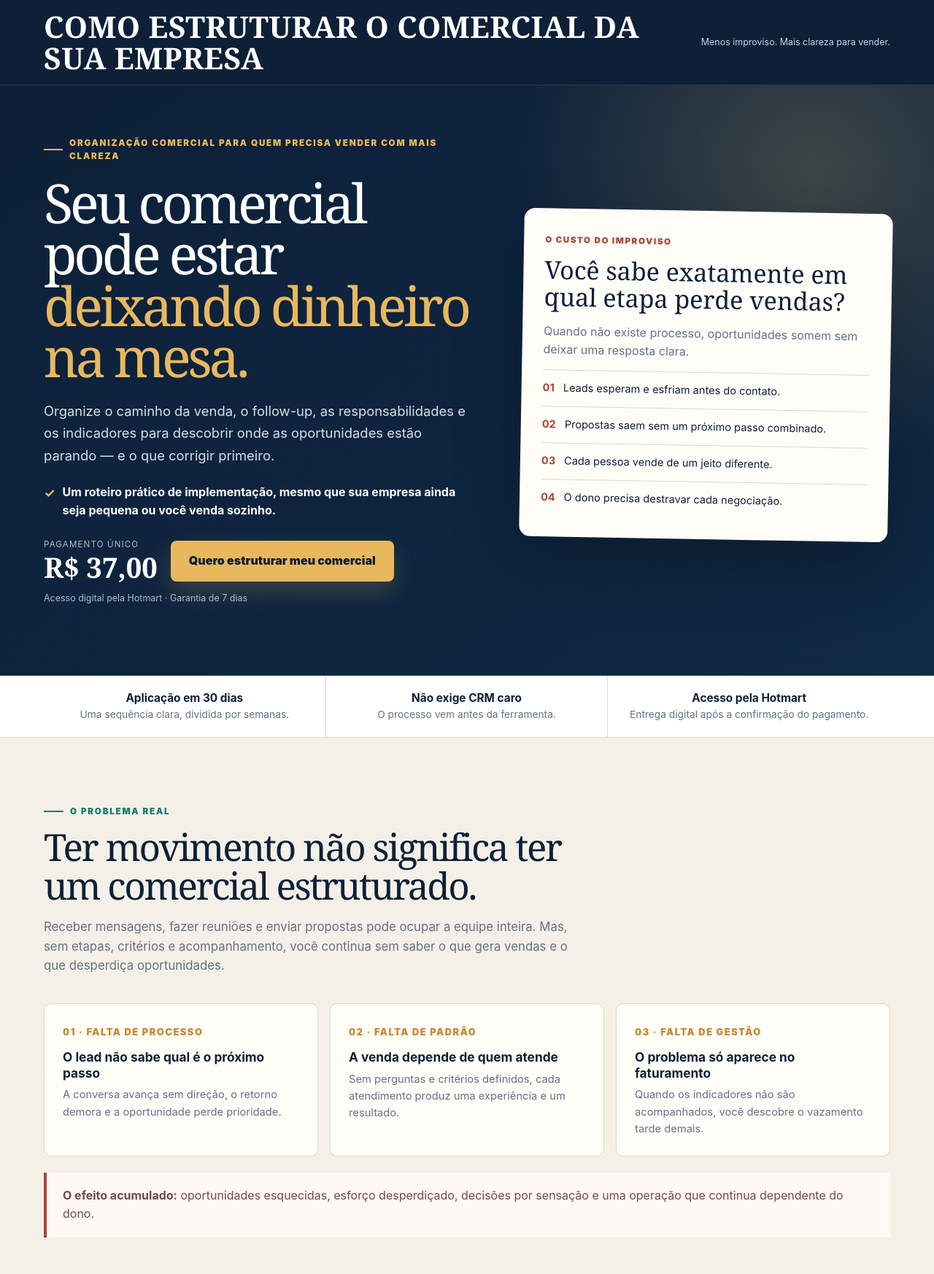
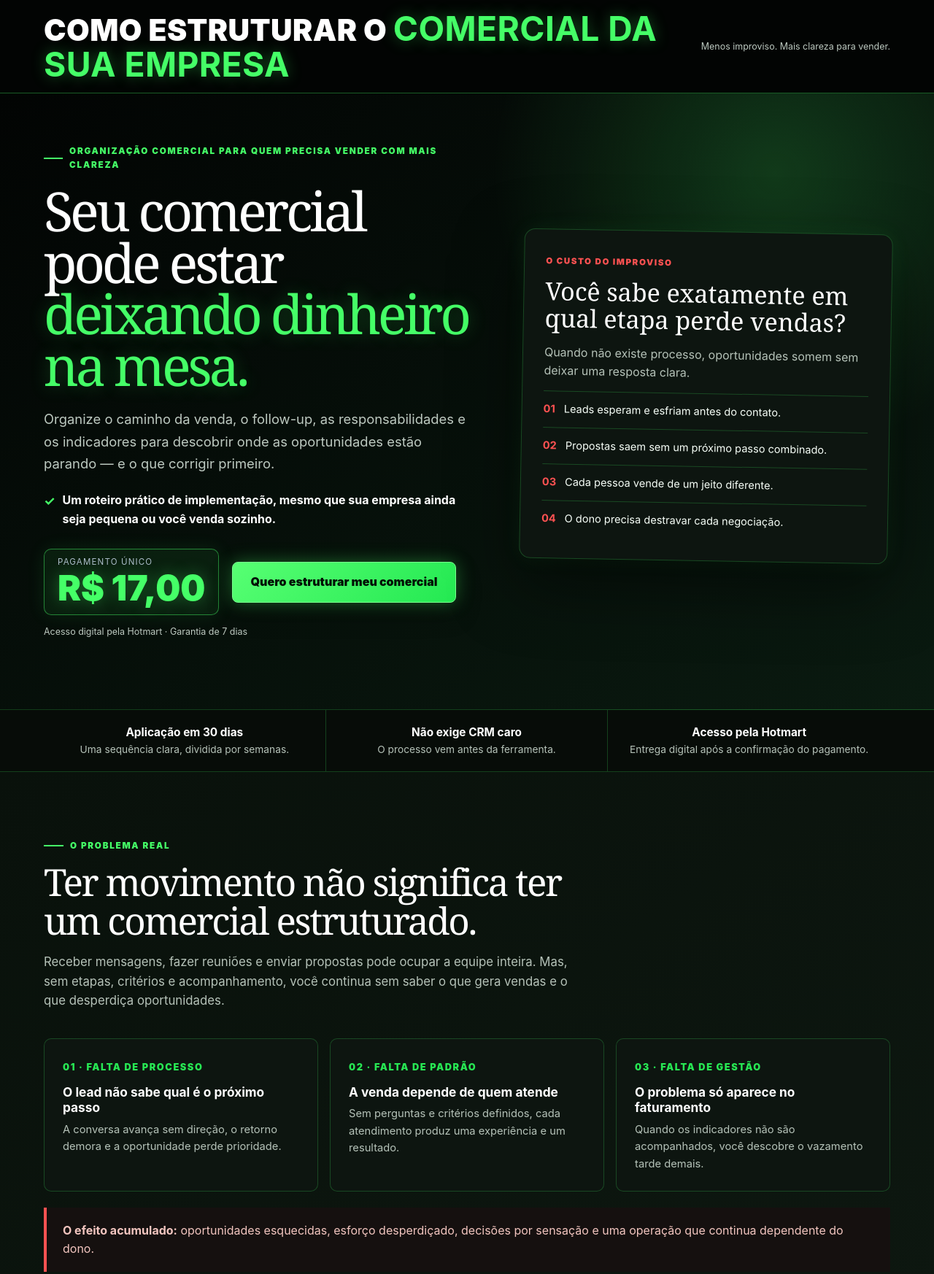
Before and after one commit to seniortrafegopro-cyber/renda-com-ia, a website: page index.html in a window 1280 px wide. Shown: the top 1746 px of the page at 73% size. Drawn offline with Linux system fonts and the light colour scheme.

Commit message:
Atualiza preço para R$ 17 e aplica identidade neon

```diff
--- a/index.html
+++ b/index.html
@@ -17,12 +17,43 @@
     @media(max-width:900px){.hero-grid,.solution-grid,.fit-grid,.offer-grid{grid-template-columns:1fr;gap:38px}.hero-card{transform:none}.cost-grid,.benefit-grid{grid-template-columns:1fr 1fr}.method{grid-template-columns:1fr 1fr}.topnote{display:none}.brand-title{font-size:1.9rem}.section{padding:68px 0}}
     @media(max-width:560px){.wrap{width:min(100% - 28px,1160px)}.topbar{padding:12px 0}.brand-title{font-size:1.28rem;line-height:1.12}.hero{padding:48px 0 58px}.hero h1{font-size:2.82rem}.lead{font-size:1rem}.hero-offer{display:grid;gap:15px}.hero-offer .btn{width:100%}.cost-grid,.benefit-grid,.method,.objections{grid-template-columns:1fr}.trust-grid{grid-template-columns:1fr}.trust-item{border-right:0;border-bottom:1px solid var(--line);padding:13px}.section{padding:58px 0}.section h2,.offer-copy h2{font-size:2.35rem}.hero-card{padding:23px}.offer{padding:60px 0}.price{font-size:3.8rem}.footer .wrap{display:block}.sticky{display:block;position:fixed;left:0;right:0;bottom:0;padding:9px 13px;background:rgba(13,32,56,.97);z-index:10}.sticky .btn{width:100%;min-height:49px}.footer{padding-bottom:77px}}
     @media(prefers-reduced-motion:reduce){html{scroll-behavior:auto}.btn{transition:none}}
+
+    /* Identidade neon alinhada ao criativo */
+    :root{--navy:#050806;--navy2:#08110b;--paper:#0d1510;--cream:#09100b;--gold:#45ff67;--gold2:#27e653;--teal:#32ff6a;--red:#ff5252;--muted:#b5c2b8;--line:rgba(69,255,103,.22);--shadow:0 24px 70px rgba(0,0,0,.48)}
+    body{background:#050806;color:#f7fff8}
+    .topbar{background:#020403;border-bottom:1px solid rgba(69,255,103,.35);box-shadow:0 0 25px rgba(69,255,103,.08)}
+    .brand-title{font-family:Inter,ui-sans-serif,system-ui,sans-serif;font-weight:900}
+    .brand-title strong{display:inline;color:var(--gold);font-size:1.13em;text-shadow:0 0 20px rgba(69,255,103,.35)}
+    .topnote,.lead,.microcopy,.final-cta p,.footer{color:#bdc9c0}
+    .hero{background:radial-gradient(circle at 83% 13%,rgba(69,255,103,.18),transparent 30%),linear-gradient(145deg,#020403,#0a1a10);border-bottom:1px solid rgba(69,255,103,.22)}
+    .hero h1 em{color:var(--gold);text-shadow:0 0 24px rgba(69,255,103,.25)}
+    .hero-price{padding:12px 18px;border:1px solid rgba(69,255,103,.45);border-radius:10px;background:rgba(69,255,103,.07);box-shadow:0 0 25px rgba(69,255,103,.1)}
+    .hero-price strong{font-family:Inter,ui-sans-serif,system-ui,sans-serif;font-size:3rem;font-weight:950;color:var(--gold);text-shadow:0 0 22px rgba(69,255,103,.35)}
+    .btn-primary,.price-card .btn{background:linear-gradient(135deg,#57ff73,#24e952);color:#031006;border-color:#77ff8d;box-shadow:0 0 24px rgba(69,255,103,.34),0 14px 32px rgba(0,0,0,.34)}
+    .btn-primary:hover,.price-card .btn:hover{background:#76ff8c;box-shadow:0 0 34px rgba(69,255,103,.52)}
+    .hero-card,.card,.step,.implementation,.objection,.price-card{background:#0d1510;color:#f7fff8;border:1px solid rgba(69,255,103,.22)}
+    .hero-card{box-shadow:0 32px 90px rgba(0,0,0,.5),0 0 28px rgba(69,255,103,.08)}
+    .hero-card h2,.card h3,.step h3,.implementation h3,.objection b{color:#fff}
+    .hero-card p,.card p,.step p,.implementation ol,.objection span{color:var(--muted)}
+    .trust-strip,.section,.section-alt,.offer{background:#070c08;color:#f7fff8}
+    .section-alt,.offer{background:linear-gradient(145deg,#09110b,#0d1710)}
+    .trust-item b,.section h2,.offer-copy h2,.faq summary{color:#fff}
+    .consequence{background:#15100f;color:#f2c5bf;border-left-color:var(--red)}
+    .section-dark,.final-cta{background:linear-gradient(145deg,#020403,#0a1a10)}
+    .tick{background:var(--gold);color:#031006;box-shadow:0 0 16px rgba(69,255,103,.32)}
+    .check:before,.offer-list div:before,.kicker{color:var(--gold)}
+    .price-card{border-color:var(--gold);box-shadow:0 0 42px rgba(69,255,103,.16),0 24px 70px rgba(0,0,0,.5)}
+    .price{font-family:Inter,ui-sans-serif,system-ui,sans-serif;font-weight:950;color:var(--gold);text-shadow:0 0 26px rgba(69,255,103,.38)}
+    .price-card .small,.secure,.offer-copy p,.intro,.faq p{color:var(--muted)}
+    .footer{background:#020403;border-top:1px solid rgba(69,255,103,.2)}
+    @media(max-width:560px){.brand-title strong{display:block;font-size:1.12em}.sticky{background:rgba(2,4,3,.97);border-top:1px solid rgba(69,255,103,.35)}}
+
   </style>
 </head>
 <body>
-  <header class="topbar"><div class="wrap"><a class="brand" href="#top"><span class="brand-title">COMO ESTRUTURAR O COMERCIAL DA SUA EMPRESA</span></a><span class="topnote">Menos improviso. Mais clareza para vender.</span></div></header>
+  <header class="topbar"><div class="wrap"><a class="brand" href="#top"><span class="brand-title">COMO ESTRUTURAR O <strong>COMERCIAL DA SUA EMPRESA</strong></span></a><span class="topnote">Menos improviso. Mais clareza para vender.</span></div></header>
   <main id="top">
-    <section class="hero"><div class="wrap hero-grid"><div><span class="eyebrow">Organização comercial para quem precisa vender com mais clareza</span><h1>Seu comercial pode estar <em>deixando dinheiro na mesa.</em></h1><p class="lead">Organize o caminho da venda, o follow-up, as responsabilidades e os indicadores para descobrir onde as oportunidades estão parando — e o que corrigir primeiro.</p><p class="value-line">Um roteiro prático de implementação, mesmo que sua empresa ainda seja pequena ou você venda sozinho.</p><div class="hero-offer"><div class="hero-price"><small>Pagamento único</small><strong>R$ 37,00</strong></div><a class="btn btn-primary" data-checkout href="https://pay.hotmart.com/B107650983V?checkoutMode=2">Quero estruturar meu comercial</a></div><p class="microcopy">Acesso digital pela Hotmart · Garantia de 7 dias</p></div><aside class="hero-card"><span class="label">O custo do improviso</span><h2>Você sabe exatamente em qual etapa perde vendas?</h2><p>Quando não existe processo, oportunidades somem sem deixar uma resposta clara.</p><div class="leak"><b>01</b><span>Leads esperam e esfriam antes do contato.</span></div><div class="leak"><b>02</b><span>Propostas saem sem um próximo passo combinado.</span></div><div class="leak"><b>03</b><span>Cada pessoa vende de um jeito diferente.</span></div><div class="leak"><b>04</b><span>O dono precisa destravar cada negociação.</span></div></aside></div></section>
+    <section class="hero"><div class="wrap hero-grid"><div><span class="eyebrow">Organização comercial para quem precisa vender com mais clareza</span><h1>Seu comercial pode estar <em>deixando dinheiro na mesa.</em></h1><p class="lead">Organize o caminho da venda, o follow-up, as responsabilidades e os indicadores para descobrir onde as oportunidades estão parando — e o que corrigir primeiro.</p><p class="value-line">Um roteiro prático de implementação, mesmo que sua empresa ainda seja pequena ou você venda sozinho.</p><div class="hero-offer"><div class="hero-price"><small>Pagamento único</small><strong>R$ 17,00</strong></div><a class="btn btn-primary" data-checkout href="https://pay.hotmart.com/B107650983V?checkoutMode=2">Quero estruturar meu comercial</a></div><p class="microcopy">Acesso digital pela Hotmart · Garantia de 7 dias</p></div><aside class="hero-card"><span class="label">O custo do improviso</span><h2>Você sabe exatamente em qual etapa perde vendas?</h2><p>Quando não existe processo, oportunidades somem sem deixar uma resposta clara.</p><div class="leak"><b>01</b><span>Leads esperam e esfriam antes do contato.</span></div><div class="leak"><b>02</b><span>Propostas saem sem um próximo passo combinado.</span></div><div class="leak"><b>03</b><span>Cada pessoa vende de um jeito diferente.</span></div><div class="leak"><b>04</b><span>O dono precisa destravar cada negociação.</span></div></aside></div></section>
     <section class="trust-strip"><div class="wrap trust-grid"><div class="trust-item"><b>Aplicação em 30 dias</b>Uma sequência clara, dividida por semanas.</div><div class="trust-item"><b>Não exige CRM caro</b>O processo vem antes da ferramenta.</div><div class="trust-item"><b>Acesso pela Hotmart</b>Entrega digital após a confirmação do pagamento.</div></div></section>
 
     <section class="section section-alt"><div class="wrap"><div class="section-head"><span class="kicker">O problema real</span><h2>Ter movimento não significa ter um comercial estruturado.</h2><p class="intro">Receber mensagens, fazer reuniões e enviar propostas pode ocupar a equipe inteira. Mas, sem etapas, critérios e acompanhamento, você continua sem saber o que gera vendas e o que desperdiça oportunidades.</p></div><div class="cost-grid"><article class="card"><span class="card-num">01 · FALTA DE PROCESSO</span><h3>O lead não sabe qual é o próximo passo</h3><p>A conversa avança sem direção, o retorno demora e a oportunidade perde prioridade.</p></article><article class="card"><span class="card-num">02 · FALTA DE PADRÃO</span><h3>A venda depende de quem atende</h3><p>Sem perguntas e critérios definidos, cada atendimento produz uma experiência e um resultado.</p></article><article class="card"><span class="card-num">03 · FALTA DE GESTÃO</span><h3>O problema só aparece no faturamento</h3><p>Quando os indicadores não são acompanhados, você descobre o vazamento tarde demais.</p></article></div><div class="consequence"><b>O efeito acumulado:</b> oportunidades esquecidas, esforço desperdiçado, decisões por sensação e uma operação que continua dependente do dono.</div></div></section>
@@ -33,13 +64,13 @@
 
     <section class="section"><div class="wrap fit-grid"><div><span class="kicker">Para quem é</span><h2>Para quem precisa organizar antes de crescer.</h2><p class="intro">Serve tanto para o empresário que vende sozinho quanto para quem já possui uma equipe pequena ou média e precisa dar clareza à operação.</p></div><div><div class="checklist"><div class="check">Você recebe oportunidades, mas não acompanha todas.</div><div class="check">O faturamento oscila e a causa não fica clara.</div><div class="check">A equipe depende do dono para avançar negociações.</div><div class="check">Você quer contratar ou escalar sem ampliar a desorganização.</div></div><div class="objections"><div class="objection"><b>“Minha empresa ainda é pequena.”</b><span>Este é um bom momento para definir o processo antes de ampliar a equipe.</span></div><div class="objection"><b>“Ainda vendo sozinho.”</b><span>Você pode organizar sua própria rotina e preparar a futura delegação.</span></div><div class="objection"><b>“Não sei por onde começar.”</b><span>O plano de 30 dias apresenta a sequência de decisões e execução.</span></div><div class="objection"><b>“Já tentei organizar antes.”</b><span>A proposta é trabalhar um gargalo por vez, com responsável e indicador.</span></div></div></div></div></section>
 
-    <section class="offer" id="oferta"><div class="wrap offer-grid"><div class="offer-copy"><span class="kicker">Decisão e implementação</span><h2>Comece a construir um comercial menos dependente do improviso.</h2><p>Por menos do que o custo de uma oportunidade esquecida, você recebe um caminho claro para diagnosticar, organizar e acompanhar sua operação comercial.</p><div class="offer-list"><div>Material principal completo em PDF.</div><div>Plano de implementação dividido em 30 dias.</div><div>Modelos de processo, follow-up e indicadores.</div><div>Acesso digital pela Hotmart após o pagamento.</div></div><p><b>Você não está comprando uma promessa de resultado automático.</b> Está adquirindo clareza sobre o que estruturar e uma sequência para colocar o trabalho em prática.</p></div><div class="price-card"><span class="small">COMO ESTRUTURAR O COMERCIAL DA SUA EMPRESA</span><div class="price"><sup>R$</sup> 37,00</div><p class="small">Pagamento único · acesso digital</p><a class="btn" data-checkout href="https://pay.hotmart.com/B107650983V?checkoutMode=2">Quero começar a estruturar agora</a><p class="secure">Compra processada pela Hotmart · Garantia de 7 dias</p></div></div></section>
+    <section class="offer" id="oferta"><div class="wrap offer-grid"><div class="offer-copy"><span class="kicker">Decisão e implementação</span><h2>Comece a construir um comercial menos dependente do improviso.</h2><p>Por menos do que o custo de uma oportunidade esquecida, você recebe um caminho claro para diagnosticar, organizar e acompanhar sua operação comercial.</p><div class="offer-list"><div>Material principal completo em PDF.</div><div>Plano de implementação dividido em 30 dias.</div><div>Modelos de processo, follow-up e indicadores.</div><div>Acesso digital pela Hotmart após o pagamento.</div></div><p><b>Você não está comprando uma promessa de resultado automático.</b> Está adquirindo clareza sobre o que estruturar e uma sequência para colocar o trabalho em prática.</p></div><div class="price-card"><span class="small">COMO ESTRUTURAR O COMERCIAL DA SUA EMPRESA</span><div class="price"><sup>R$</sup> 17,00</div><p class="small">Pagamento único · acesso digital</p><a class="btn" data-checkout href="https://pay.hotmart.com/B107650983V?checkoutMode=2">Quero começar a estruturar agora</a><p class="secure">Compra processada pela Hotmart · Garantia de 7 dias</p></div></div></section>
 
     <section class="section faq"><div class="wrap"><div class="section-head"><span class="kicker">Perguntas frequentes</span><h2>O que você precisa saber antes de começar</h2></div><details><summary>Preciso ter uma equipe comercial?</summary><p>Não. O material também serve para quem vende sozinho e quer organizar o processo antes de contratar ou delegar.</p></details><details><summary>Preciso contratar um CRM?</summary><p>Não para começar. Primeiro você define o caminho da venda, os critérios e a rotina. Depois escolhe a ferramenta adequada ao processo.</p></details><details><summary>Vou conseguir aplicar mesmo sem experiência em gestão comercial?</summary><p>O conteúdo foi organizado em decisões e etapas práticas, começando pelo diagnóstico e seguindo para processo, padrão e acompanhamento.</p></details><details><summary>Em quanto tempo consigo implementar?</summary><p>O material traz uma proposta de implantação inicial em 30 dias, dividida em entregas semanais. A velocidade real depende da rotina e do cenário da empresa.</p></details><details><summary>Como recebo o material?</summary><p>Após a confirmação do pagamento, a entrega digital será feita pela Hotmart.</p></details><details><summary>E se eu comprar e perceber que não é para mim?</summary><p>A compra possui garantia de 7 dias, conforme as condições da Hotmart.</p></details></div></section>
 
-    <section class="final-cta"><div class="wrap"><h2>Quanto custa continuar sem saber onde suas vendas estão parando?</h2><p>Comece pelo diagnóstico, defina o processo e dê à sua operação comercial uma rotina que possa ser acompanhada e melhorada.</p><a class="btn btn-primary" data-checkout href="https://pay.hotmart.com/B107650983V?checkoutMode=2">Estruturar meu comercial por R$ 37,00</a></div></section>
+    <section class="final-cta"><div class="wrap"><h2>Quanto custa continuar sem saber onde suas vendas estão parando?</h2><p>Comece pelo diagnóstico, defina o processo e dê à sua operação comercial uma rotina que possa ser acompanhada e melhorada.</p><a class="btn btn-primary" data-checkout href="https://pay.hotmart.com/B107650983V?checkoutMode=2">Estruturar meu comercial por R$ 17,00</a></div></section>
   </main>
-  <div class="sticky"><a class="btn btn-primary" data-checkout href="https://pay.hotmart.com/B107650983V?checkoutMode=2">Começar agora por R$ 37,00</a></div>
+  <div class="sticky"><a class="btn btn-primary" data-checkout href="https://pay.hotmart.com/B107650983V?checkoutMode=2">Começar agora por R$ 17,00</a></div>
   <footer class="footer"><div class="wrap"><p>© 2026 Como estruturar o comercial da sua empresa.</p><p>Produto digital · Compra segura processada pela Hotmart.</p></div></footer>
   <script>
     const checkoutUrl = 'https://pay.hotmart.com/B107650983V?checkoutMode=2';
```
